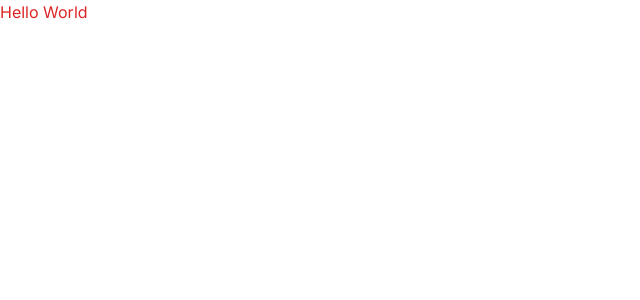
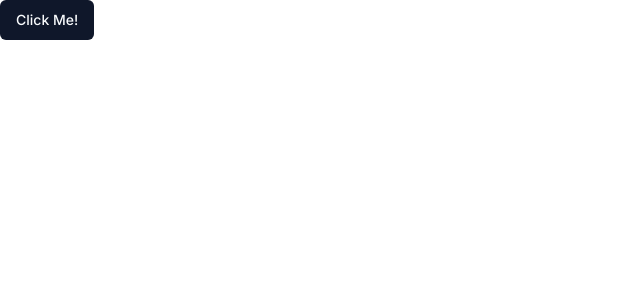
Before and after one commit to rodolfostark/ai-notion-clone, a Next.js app: page / in a window 1280 px wide. Shown: the top 300 px of the page, without its empty margins (0-640 px from the left). Built offline with nearby package versions, Linux system fonts and the light colour scheme.

Commit message:
feat: setup clerk auth sign in and out pages

```diff
--- a/package.json
+++ b/package.json
@@ -9,6 +9,8 @@
     "lint": "next lint"
   },
   "dependencies": {
+    "@clerk/nextjs": "^4.27.2",
+    "@radix-ui/react-slot": "^1.0.2",
     "class-variance-authority": "^0.7.0",
     "clsx": "^2.0.0",
     "lucide-react": "^0.294.0",
--- a/src/app/layout.tsx
+++ b/src/app/layout.tsx
@@ -2,10 +2,12 @@
 import { Inter } from 'next/font/google'
 import './globals.css'
 
+import { ClerkProvider } from '@clerk/nextjs'
+
 const inter = Inter({ subsets: ['latin'] })
 
 export const metadata: Metadata = {
-  title: 'Create Next App',
+  title: 'AI Notion Clone',
   description: 'Generated by create next app',
 }
 
@@ -15,8 +17,10 @@
   children: React.ReactNode
 }) {
   return (
-    <html lang="en">
-      <body className={inter.className}>{children}</body>
-    </html>
+    <ClerkProvider>
+      <html lang="en">
+        <body className={inter.className}>{children}</body>
+      </html>
+    </ClerkProvider>
   )
 }
--- a/src/app/page.tsx
+++ b/src/app/page.tsx
@@ -1,7 +1,7 @@
-import Image from 'next/image'
+import { Button } from '@/components/ui/button'
 
 export default function Home() {
   return (
-    <h1 className="text-red-600">Hello World</h1>
+    <Button>Click Me!</Button>
   )
 }
--- /dev/null
+++ b/src/app/sign-in/[[...sign-in]]/page.tsx
@@ -0,0 +1,5 @@
+import { SignIn } from "@clerk/nextjs";
+
+export default function Page() {
+  return <SignIn />;
+}
--- /dev/null
+++ b/src/app/sign-up/[[...sign-up]]/page.tsx
@@ -0,0 +1,5 @@
+import { SignUp } from "@clerk/nextjs";
+
+export default function Page() {
+  return <SignUp />;
+}
--- /dev/null
+++ b/src/components/ui/button.tsx
@@ -0,0 +1,56 @@
+import * as React from "react"
+import { Slot } from "@radix-ui/react-slot"
+import { cva, type VariantProps } from "class-variance-authority"
+
+import { cn } from "@/lib/utils"
+
+const buttonVariants = cva(
+  "inline-flex items-center justify-center whitespace-nowrap rounded-md text-sm font-medium ring-offset-background transition-colors focus-visible:outline-none focus-visible:ring-2 focus-visible:ring-ring focus-visible:ring-offset-2 disabled:pointer-events-none disabled:opacity-50",
+  {
+    variants: {
+      variant: {
+        default: "bg-primary text-primary-foreground hover:bg-primary/90",
+        destructive:
+          "bg-destructive text-destructive-foreground hover:bg-destructive/90",
+        outline:
+          "border border-input bg-background hover:bg-accent hover:text-accent-foreground",
+        secondary:
+          "bg-secondary text-secondary-foreground hover:bg-secondary/80",
+        ghost: "hover:bg-accent hover:text-accent-foreground",
+        link: "text-primary underline-offset-4 hover:underline",
+      },
+      size: {
+        default: "h-10 px-4 py-2",
+        sm: "h-9 rounded-md px-3",
+        lg: "h-11 rounded-md px-8",
+        icon: "h-10 w-10",
+      },
+    },
+    defaultVariants: {
+      variant: "default",
+      size: "default",
+    },
+  }
+)
+
+export interface ButtonProps
+  extends React.ButtonHTMLAttributes<HTMLButtonElement>,
+    VariantProps<typeof buttonVariants> {
+  asChild?: boolean
+}
+
+const Button = React.forwardRef<HTMLButtonElement, ButtonProps>(
+  ({ className, variant, size, asChild = false, ...props }, ref) => {
+    const Comp = asChild ? Slot : "button"
+    return (
+      <Comp
+        className={cn(buttonVariants({ variant, size, className }))}
+        ref={ref}
+        {...props}
+      />
+    )
+  }
+)
+Button.displayName = "Button"
+
+export { Button, buttonVariants }
--- /dev/null
+++ b/src/middleware.ts
@@ -0,0 +1,12 @@
+import { authMiddleware } from "@clerk/nextjs";
+
+// This example protects all routes including api/trpc routes
+// Please edit this to allow other routes to be public as needed.
+// See https://clerk.com/docs/references/nextjs/auth-middleware for more information about configuring your Middleware
+export default authMiddleware({
+    publicRoutes: ["/"],
+});
+
+export const config = {
+  matcher: ['/((?!.+\\.[\\w]+$|_next).*)', '/', '/(api|trpc)(.*)'],
+};
```
Also changed, not shown: 1 other file (tests, documents, lock files or other folders).
